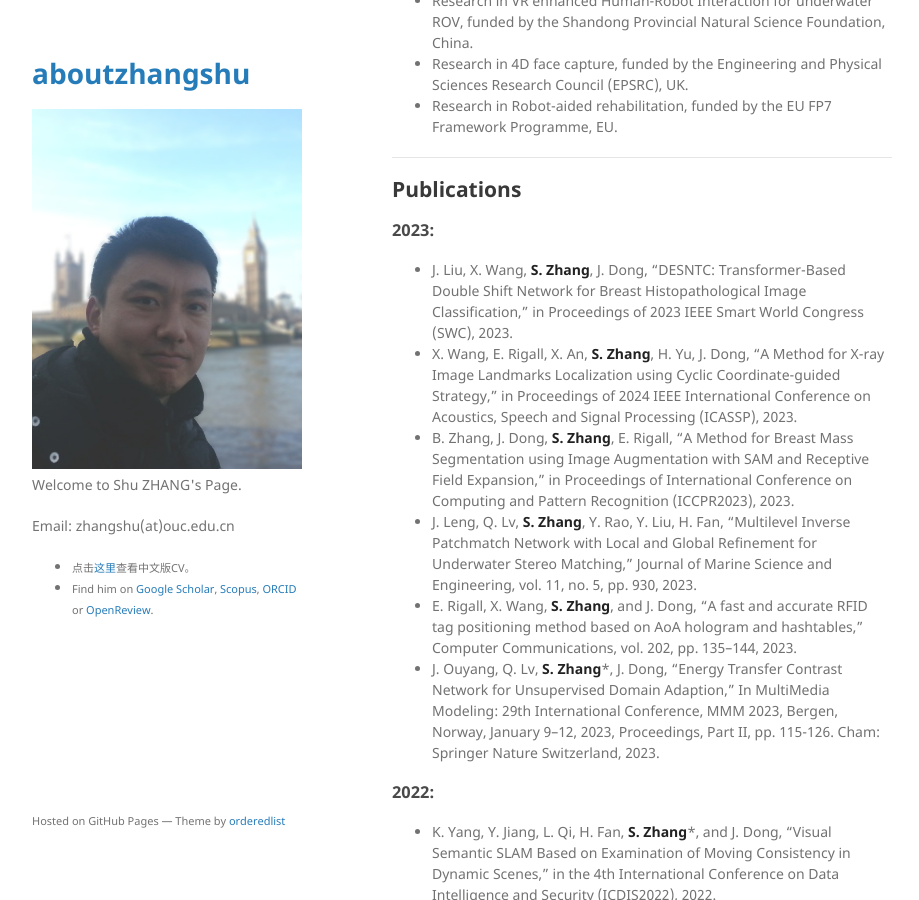
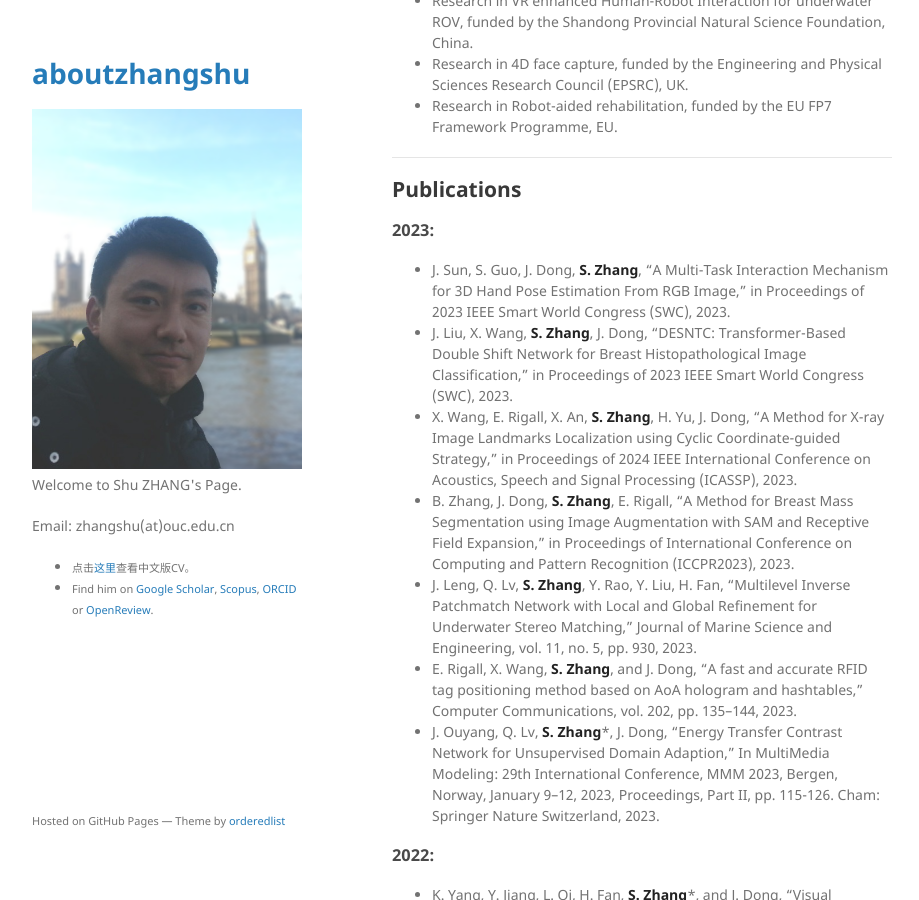
Before and after one commit to jackyspeed/aboutzhangshu, a Jekyll site: the page built from index.md, in a window 1280 px wide and 900 px high, scrolled down 1403 px. Shown: the whole window, without its empty margins (178-1097 px from the left). Built offline with Jekyll 4.4.1, drawn with Linux system fonts in a browser that asks for light colours; our own code applies the rules of GitHub Pages for plain Markdown files.

Commit message:
Update index.md

```diff
--- a/index.md
+++ b/index.md
@@ -63,6 +63,7 @@ Shu Zhang is currently a Associate Professor and Postgraduate supervisor with Oc
 
 ### 2023:
 
+- J. Sun, S. Guo, J. Dong, **S. Zhang**, "A Multi-Task Interaction Mechanism for 3D Hand Pose Estimation From RGB Image," in Proceedings of 2023 IEEE Smart World Congress (SWC), 2023.
 - J. Liu, X. Wang, **S. Zhang**, J. Dong, "DESNTC: Transformer-Based Double Shift Network for Breast Histopathological Image Classification," in Proceedings of 2023 IEEE Smart World Congress (SWC), 2023.
 - X. Wang, E. Rigall, X. An, **S. Zhang**, H. Yu, J. Dong, "A Method for X-ray Image Landmarks Localization using Cyclic Coordinate-guided Strategy," in Proceedings of 2024 IEEE International Conference on Acoustics, Speech and Signal Processing (ICASSP), 2023.
 - B. Zhang, J. Dong, **S. Zhang**, E. Rigall, "A Method for Breast Mass Segmentation using Image Augmentation with SAM and Receptive Field Expansion," in Proceedings of International Conference on Computing and Pattern Recognition (ICCPR2023), 2023.
```
